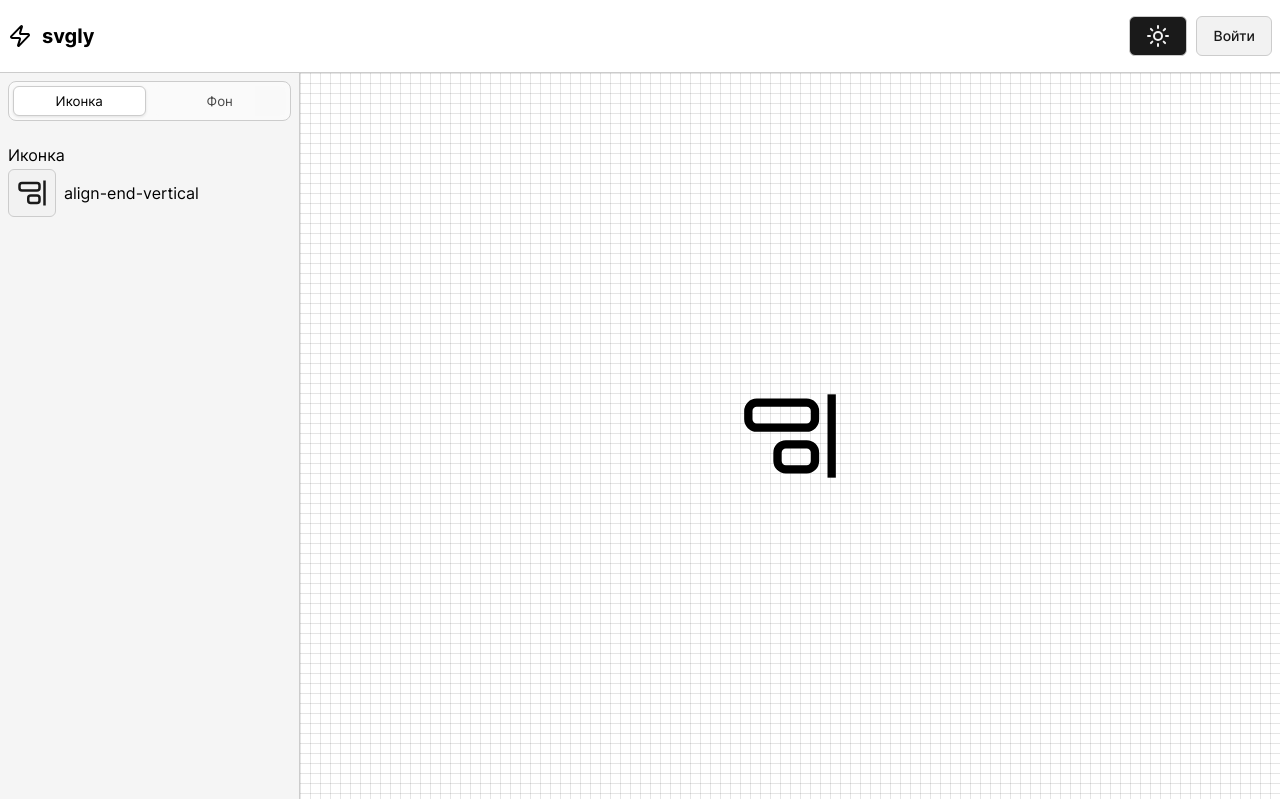
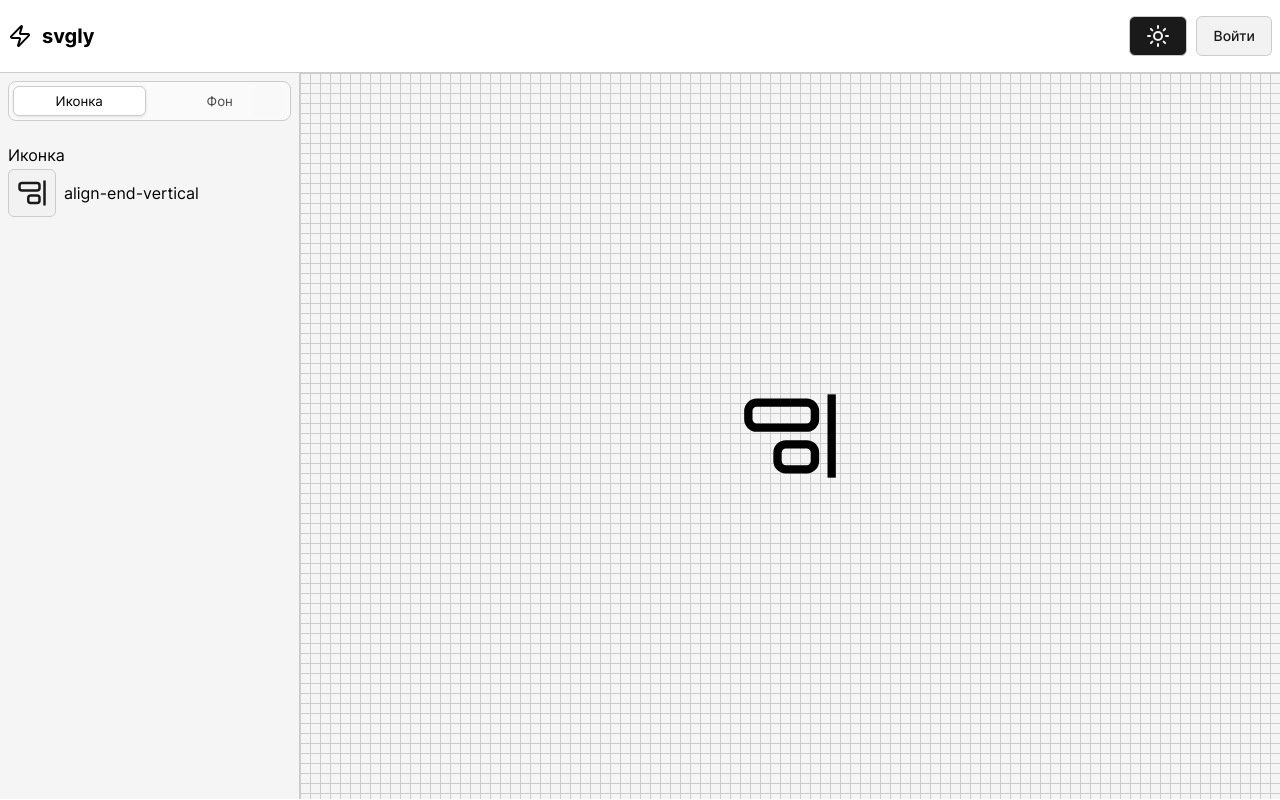
Before and after one commit to Daniil-Oberlev/svgly, a Vue app: page / in a window 1280 px wide. Built offline with nearby package versions, Linux system fonts and the light colour scheme.

Commit message:
feat(themes): add dark theme to main section

```diff
--- a/src/components/templates/Main/AppMain.vue
+++ b/src/components/templates/Main/AppMain.vue
@@ -21,9 +21,10 @@
   .main {
     width: 100%;
     height: calc(100vh - 2.5rem - 2px - 2rem);
+    background-color: var(--background-tertiary);
     background-image:
-      linear-gradient(rgba(0, 0, 0, 0.1) 1px, transparent 1px),
-      linear-gradient(90deg, rgba(0, 0, 0, 0.1) 1px, transparent 1px);
+      linear-gradient(var(--border-color) 1px, transparent 1px),
+      linear-gradient(90deg, var(--border-color) 1px, transparent 1px);
     background-size: 10px 10px;
     background-position: 0 0;
     position: relative;
```
